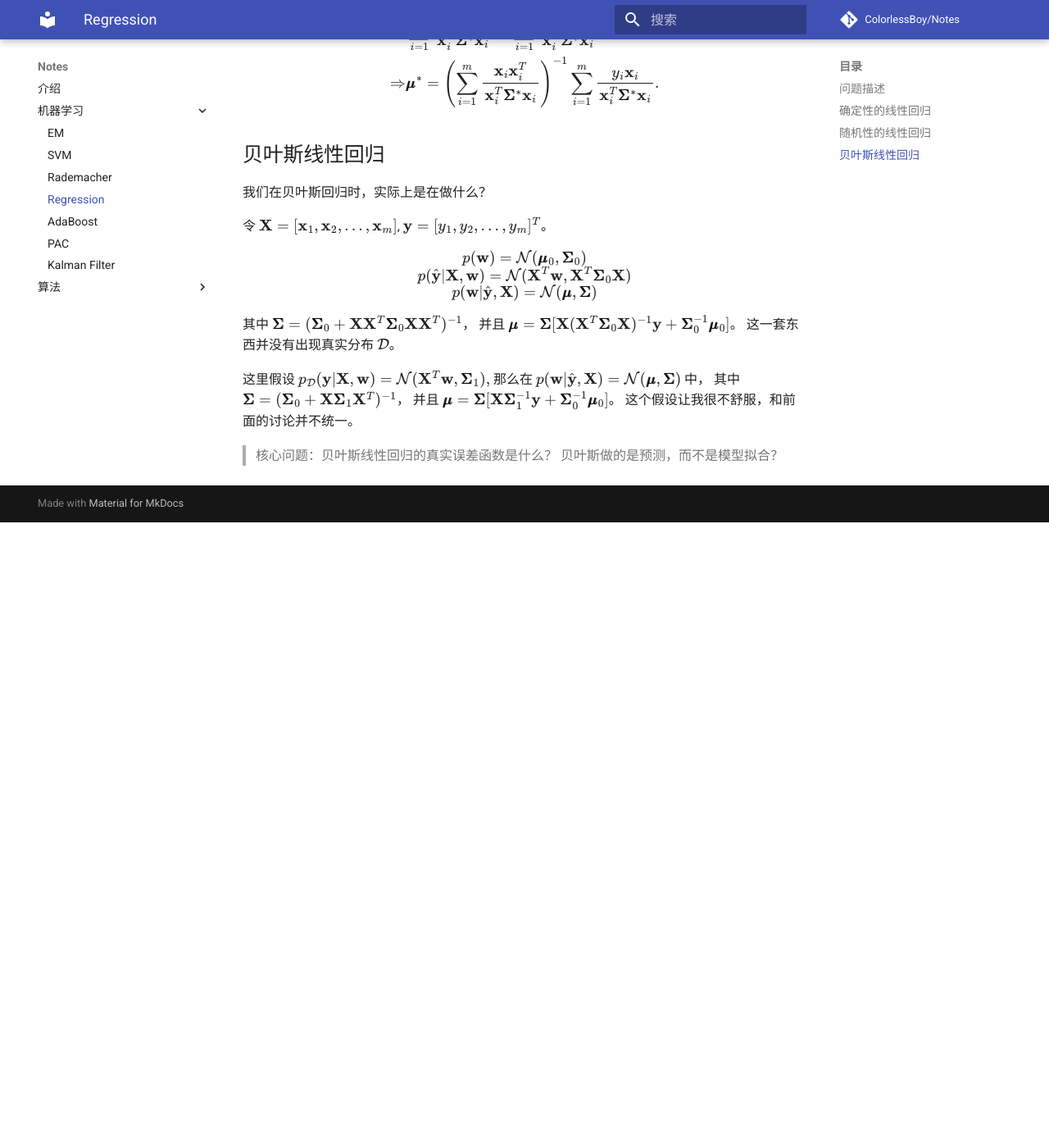
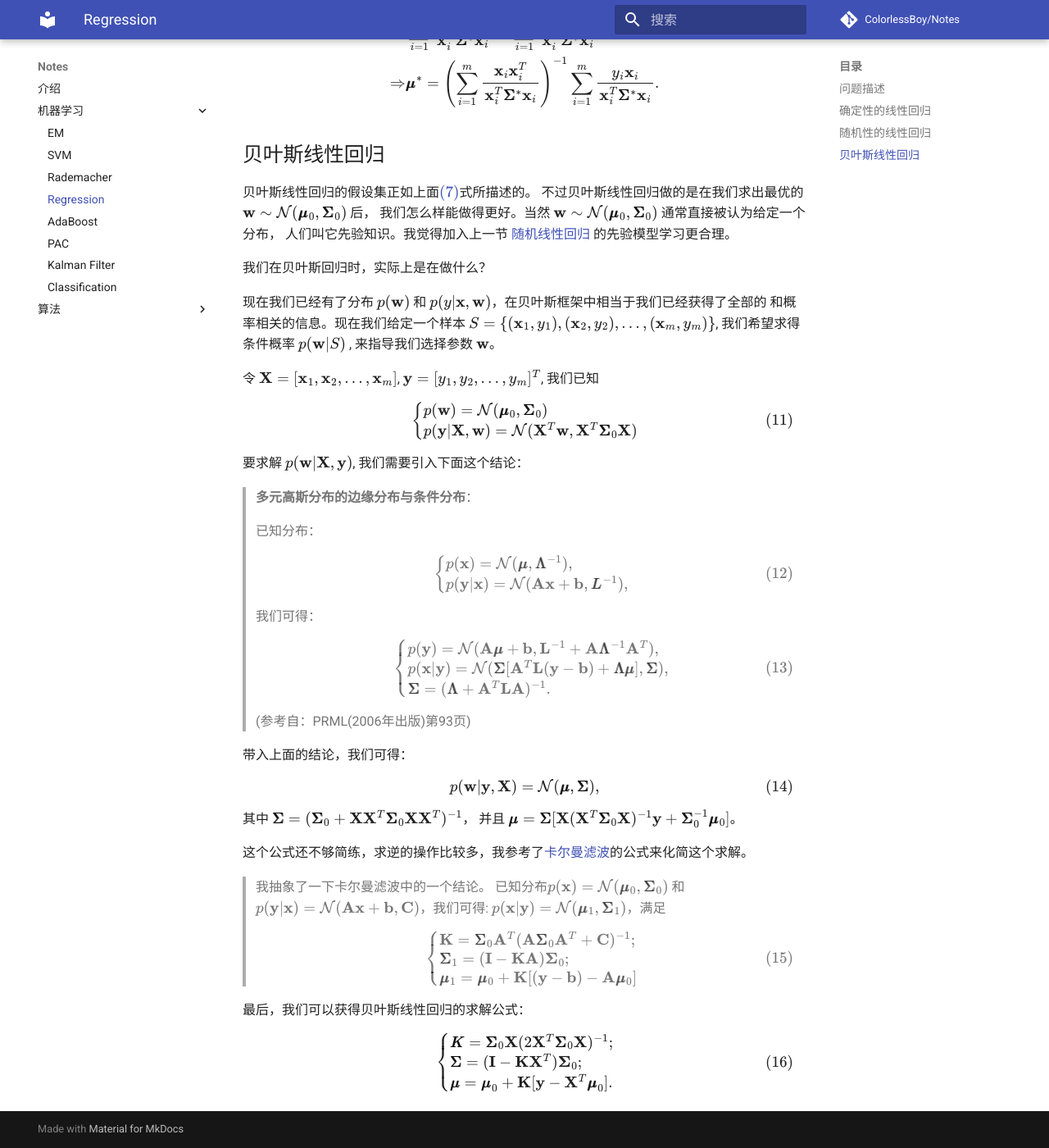
Before and after one commit to ColorlessBoy/Notes, an MkDocs documentation site: the page built from docs/ML/04-Regression.md, in a window 1280 px wide and 1400 px high, scrolled down 2133 px. Shown: the whole window at 82% size. Built offline with MkDocs 1.6.1 and Material for MkDocs 9.7.7, drawn with Linux system fonts in a browser that asks for light colours; formulas are drawn with MathJax 3; comment, search, counter and statistics services are not loaded; before the commit the page ends 2770 px from its top, so only the background shows below that; some of the changed text lies outside the part shown.

Commit message:
Classification.md

```diff
--- a/docs/ML/04-Regression.md
+++ b/docs/ML/04-Regression.md
@@ -52,7 +52,7 @@ $$
 这个集合怎么来的呢？其实和贝叶斯线性回归有关系。贝叶斯线性回归就是给参数 $\mathbf{w}$ (b被包含在 $\mathbf{w}$ 中)添加一个先验分布，通常给 $\mathbf{w}$ 先验分布为某个参数化的高斯分布 $\mathcal{N}(\pmb{\mu}_\theta, \pmb{\Sigma}_{\theta})$，即假设集为
 
 $$
-\mathcal{H}_{\theta} = \{h(\mathbf{x}) = \mathbf{w}^T \mathbf{x}, \mathbf{w} \sim \mathcal{N}(\pmb{\mu}_{\theta}, \pmb{\Sigma}_{\theta})\}.\tag{7}
+\mathcal{H}_{\theta} = \{h(\mathbf{x}) = \mathbf{w}^T \mathbf{x}, \mathbf{w} \sim \mathcal{N}(\pmb{\mu}_{\theta}, \pmb{\Sigma}_{\theta})\}.\tag{7} \label{linearhypothesis}
 $$
 
 那么，$\mathbb{E}_{\mathbf{w}}[h(\mathbf{x})] = \mathbf{w}^T \pmb{\mu}_{\theta}$, 并且 $Var_{\mathbf{w}}(h(\mathbf{x})) = \mathbf{x}^T \pmb{\Sigma_{\theta}} \mathbf{x}$。
@@ -113,32 +113,78 @@ $$
 \end{align*}
 $$
 
-## 贝叶斯线性回归
+##贝叶斯线性回归
+
+贝叶斯线性回归的假设集正如上面$\eqref{linearhypothesis}$式所描述的。
+不过贝叶斯线性回归做的是在我们求出最优的 $\mathbf{w} \sim \mathcal{N}(\pmb{\mu}_0, \pmb{\Sigma}_0)$ 后，
+我们怎么样能做得更好。当然 $\mathbf{w} \sim \mathcal{N}(\pmb{\mu}_0, \pmb{\Sigma}_0)$ 通常直接被认为给定一个分布，
+人们叫它先验知识。我觉得加入上一节 [随机线性回归](#_4) 的先验模型学习更合理。
+
 我们在贝叶斯回归时，实际上是在做什么？
 
-令 $\mathbf{X} = [\mathbf{x}_1, \mathbf{x}_2, \ldots, \mathbf{x}_m]$, $\mathbf{y} = [y_1, y_2, \ldots, y_m]^T$。
+现在我们已经有了分布 $p(\mathbf{w})$ 和 $p(y \vert \mathbf{x}, \mathbf{w})$，在贝叶斯框架中相当于我们已经获得了全部的
+和概率相关的信息。现在我们给定一个样本 $S = \{(\mathbf{x}_1, y_1), (\mathbf{x}_2, y_2), \ldots, (\mathbf{x}_m, y_m)\}$,
+我们希望求得条件概率 $p(\mathbf{w} \vert S)$ , 来指导我们选择参数 $\mathbf{w}$。
+
+令 $\mathbf{X} = [\mathbf{x}_1, \mathbf{x}_2, \ldots, \mathbf{x}_m]$, $\mathbf{y} = [y_1, y_2, \ldots, y_m]^T$, 我们已知
+
+\begin{cases}
+    \tag{11} \label{step1}
+    p(\mathbf{w}) = \mathcal{N}(\pmb{\mu}_0, \pmb{\Sigma}_0)\\
+    p({\mathbf{y}} \vert \mathbf{X}, \mathbf{w}) = \mathcal{N}(\mathbf{X}^T \mathbf{w}, \mathbf{X}^T \pmb{\Sigma}_0 \mathbf{X})
+\end{cases}
+
+要求解 $p(\mathbf{w} \vert \mathbf{X}, \mathbf{y})$, 我们需要引入下面这个结论：
+
+> **多元高斯分布的边缘分布与条件分布**：
+>
+> 已知分布：
+>
+> \begin{cases}
+>     \tag{12} \label{step3}
+>     p(\mathbf{x}) = \mathcal{N}(\pmb{\mu}, \pmb{\Lambda}^{-1}), \\
+>     p(\mathbf{y} \vert \mathbf{x}) = \mathcal{N}(\mathbf{A}\mathbf{x} + \mathbf{b}, \pmb{L}^{-1}),
+> \end{cases}
+>
+> 我们可得：
+>
+> \begin{cases}
+>     \tag{13} \label{step4}
+>     p(\mathbf{y}) = \mathcal{N}(\mathbf{A}\pmb{\mu} + \mathbf{b}, \mathbf{L}^{-1} + \mathbf{A}\pmb{\Lambda}^{-1}\mathbf{A}^T), \\
+>     p(\mathbf{x} \vert \mathbf{y}) = \mathcal{N}(\pmb{\Sigma}[\mathbf{A}^T \mathbf{L}(\mathbf{y} - \mathbf{b}) + \pmb{\Lambda\mu}], \pmb{\Sigma}),\\
+     \pmb{\Sigma} = (\pmb{\Lambda} + \mathbf{A}^T \mathbf{L} \mathbf{A})^{-1}.
+> \end{cases}
+>
+> (参考自：PRML(2006年出版)第93页)
+
+带入上面的结论，我们可得：
 
 $$
-p(\mathbf{w}) = \mathcal{N}(\pmb{\mu}_0, \pmb{\Sigma}_0)
-$$
-
-$$
-p(\hat{\mathbf{y}} \vert \mathbf{X}, \mathbf{w}) = \mathcal{N}(\mathbf{X}^T \mathbf{w}, \mathbf{X}^T \pmb{\Sigma}_0 \mathbf{X})
-$$
-
-$$
-p(\mathbf{w} \vert \hat{\mathbf{y}}, \mathbf{X}) = \mathcal{N}(\pmb{\mu}, \pmb{\Sigma})
+\tag{14} \label{step5}
+p(\mathbf{w} \vert {\mathbf{y}}, \mathbf{X}) = \mathcal{N}(\pmb{\mu}, \pmb{\Sigma}),
 $$
 
 其中 $\pmb{\Sigma} = (\pmb{\Sigma}_0 + \mathbf{X} \mathbf{X}^T \pmb{\Sigma}_0 \mathbf{X}\mathbf{X}^T)^{-1}$，
 并且 $\pmb{\mu} = \pmb{\Sigma} [\mathbf{X}(\mathbf{X}^T \pmb{\Sigma}_0 \mathbf{X})^{-1} \mathbf{y} + \pmb{\Sigma}_0^{-1} \pmb{\mu}_0]$。
-这一套东西并没有出现真实分布 $\mathcal{D}$。
 
-这里假设
-$p_{\mathcal{D}}({\mathbf{y}} \vert \mathbf{X}, \mathbf{w}) = \mathcal{N}(\mathbf{X}^T \mathbf{w}, \pmb{\Sigma}_1),$
-那么在 $p(\mathbf{w} \vert \hat{\mathbf{y}}, \mathbf{X}) = \mathcal{N}(\pmb{\mu}, \pmb{\Sigma})$ 中，
-其中 $\pmb{\Sigma} = (\pmb{\Sigma}_0 + \mathbf{X} \pmb{\Sigma}_1\mathbf{X}^T)^{-1}$，
-并且 $\pmb{\mu} = \pmb{\Sigma} [\mathbf{X} \pmb{\Sigma}_1^{-1}  \mathbf{y} + \pmb{\Sigma}_0^{-1} \pmb{\mu}_0]$。
-这个假设让我很不舒服，和前面的讨论并不统一。
-> 核心问题：贝叶斯线性回归的真实误差函数是什么？
-> 贝叶斯做的是预测，而不是模型拟合？
+这个公式还不够简练，求逆的操作比较多，我参考了[卡尔曼滤波](07-KalmanFilter.md)的公式来化简这个求解。
+
+> 我抽象了一下卡尔曼滤波中的一个结论。
+> 已知分布$p(\mathbf{x}) = \mathcal{N}(\pmb{\mu}_0, \pmb{\Sigma}_0)$ 和 $p(\mathbf{y} \vert \mathbf{x}) = \mathcal{N}(\mathbf{A}\mathbf{x} + \mathbf{b}, \mathbf{C})$，我们可得: $p(\mathbf{x} \vert \mathbf{y}) = \mathcal{N}(\pmb{\mu}_1, \pmb{\Sigma}_1)$，满足
+>
+> \begin{cases}
+>     \tag{15} \label{kalmanfilter}
+>     \mathbf{K} = \pmb{\Sigma}_0 \mathbf{A}^T (\mathbf{A} \pmb{\Sigma}_0 \mathbf{A}^T + \mathbf{C})^{-1};\\
+>     \pmb{\Sigma}_1 = (\mathbf{I} - \mathbf{K} \mathbf{A}) \mathbf{\Sigma}_0;\\
+>     \pmb{\mu}_1 = \pmb{\mu}_0 + \mathbf{K} [(\mathbf{y} - \mathbf{b}) - \mathbf{A} \pmb{\mu}_0]
+> \end{cases}
+>
+
+最后，我们可以获得贝叶斯线性回归的求解公式：
+
+\begin{cases}
+    \tag{16} \label{step6}
+    \pmb{K} = {\pmb{\Sigma}}_0 \mathbf{X}(2 \mathbf{X}^{T} {\pmb{\Sigma}}_0 \mathbf{X})^{-1};\\
+    \pmb{\Sigma} = (\mathbf{I} - \mathbf{K} \mathbf{X}^T) {\mathbf{\Sigma}}_0;\\
+    \pmb{\mu} = {\pmb{\mu}}_{0} + \mathbf{K}[\mathbf{y}  - \mathbf{X}^{T} {\pmb{\mu}}_0]. \\
+\end{cases}
--- a/mkdocs.yml
+++ b/mkdocs.yml
@@ -58,6 +58,7 @@ nav:
     - AdaBoost:   ML/05-AdaBoost.md
     - PAC:        ML/06-PAC.md
     - Kalman Filter: ML/07-KalmanFilter.md
+    - Classification: ML/08-Classification.md
 
   - 算法:
     - 最长递增子序列: algorithms/01-最长递增子序列.md
```
Also changed, not shown: docs/ML/07-KalmanFilter.md (+3 -2 lines), docs/ML/08-Classification.md (added, +174 -0 lines).
